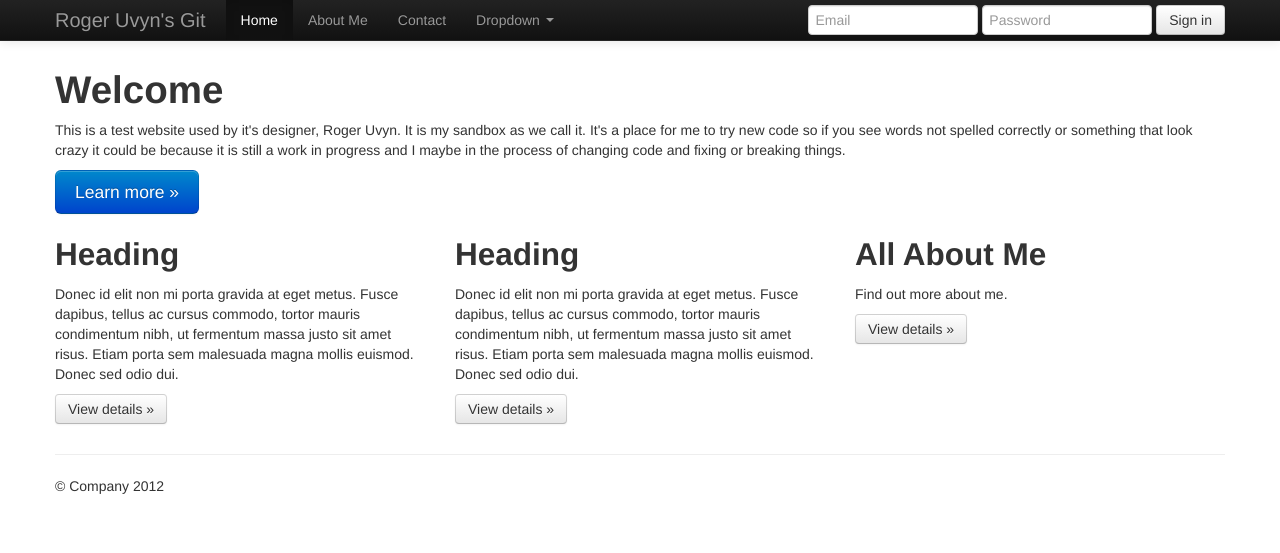
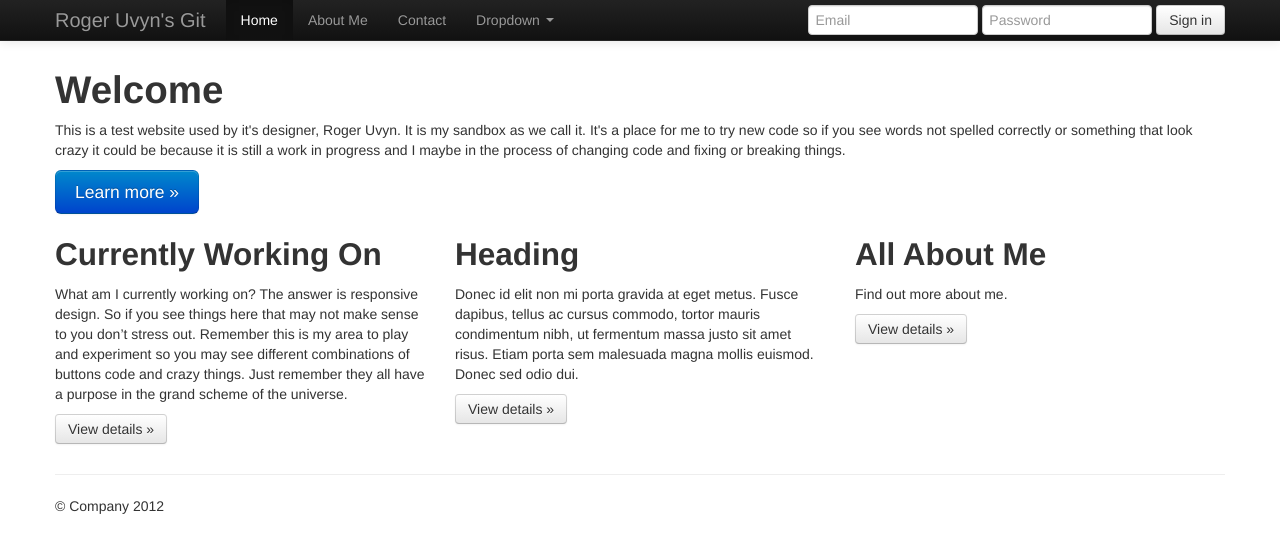
Before and after one commit to RogerUvyn/rogeruvyn.github.com, a Jekyll site: the page built from index.markdown, in a window 1280 px wide. Shown: the top 553 px of the page. Built offline with Jekyll 4.4.1, drawn with Linux system fonts in a browser that asks for light colours.

Commit message:
Rel 1.39
Rel 1.39

```diff
--- a/_layouts/default.html
+++ b/_layouts/default.html
@@ -41,7 +41,7 @@
 
             <ul class="nav">
               <li class="active"><a href="http://rogeruvyn.github.com/index.html">Home</a></li>
-              <li><a href="personal/interests.html">About Me</a></li>
+              <li><a href="http://rogeruvyn.github.com/personal/interests.html">About Me</a></li>
               <li><a href="#contact">Contact</a></li>
               <li class="dropdown">
                 <a href="#" class="dropdown-toggle" data-toggle="dropdown">Dropdown <b class="caret"></b></a>
--- a/index.markdown
+++ b/index.markdown
@@ -15,8 +15,8 @@ layout: default
 
 <div class="row">
 <div class="span4">
-<h2>Heading</h2>
-<p>Donec id elit non mi porta gravida at eget metus. Fusce dapibus, tellus ac cursus commodo, tortor mauris condimentum nibh, ut fermentum massa justo sit amet risus. Etiam porta sem malesuada magna mollis euismod. Donec sed odio dui. </p>
+<h2>Currently Working On</h2>
+<p>What am I currently working on? The answer is responsive design. So if you see things here that may not make sense to you don’t stress out. Remember this is my area to play and experiment so you may see different combinations of buttons code and crazy things. Just remember they all have a purpose in the grand scheme of the universe.</p>
 <p><a class="btn" href="#">View details &raquo;</a></p>
 </div>
 <div class="span4">
```
